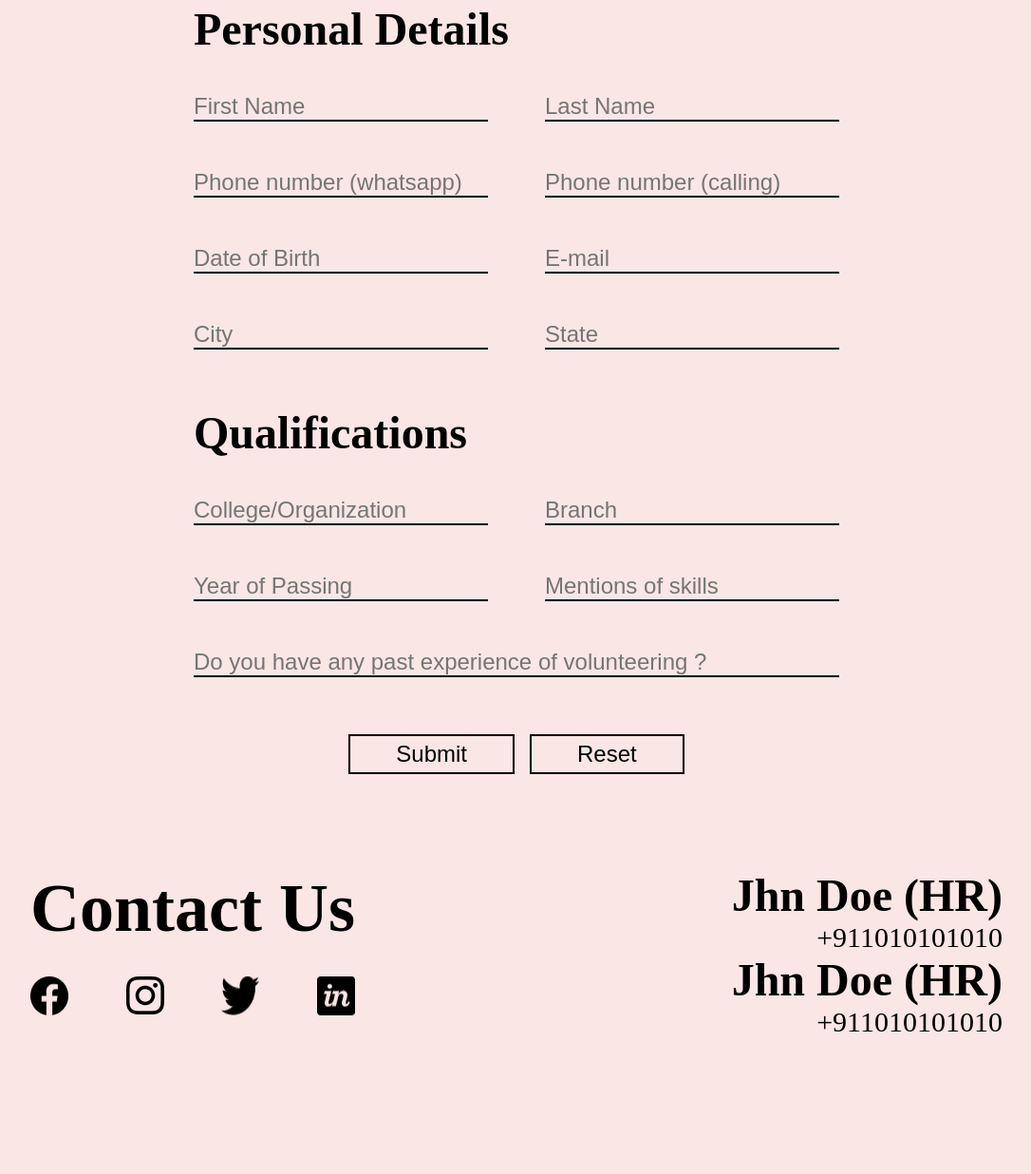
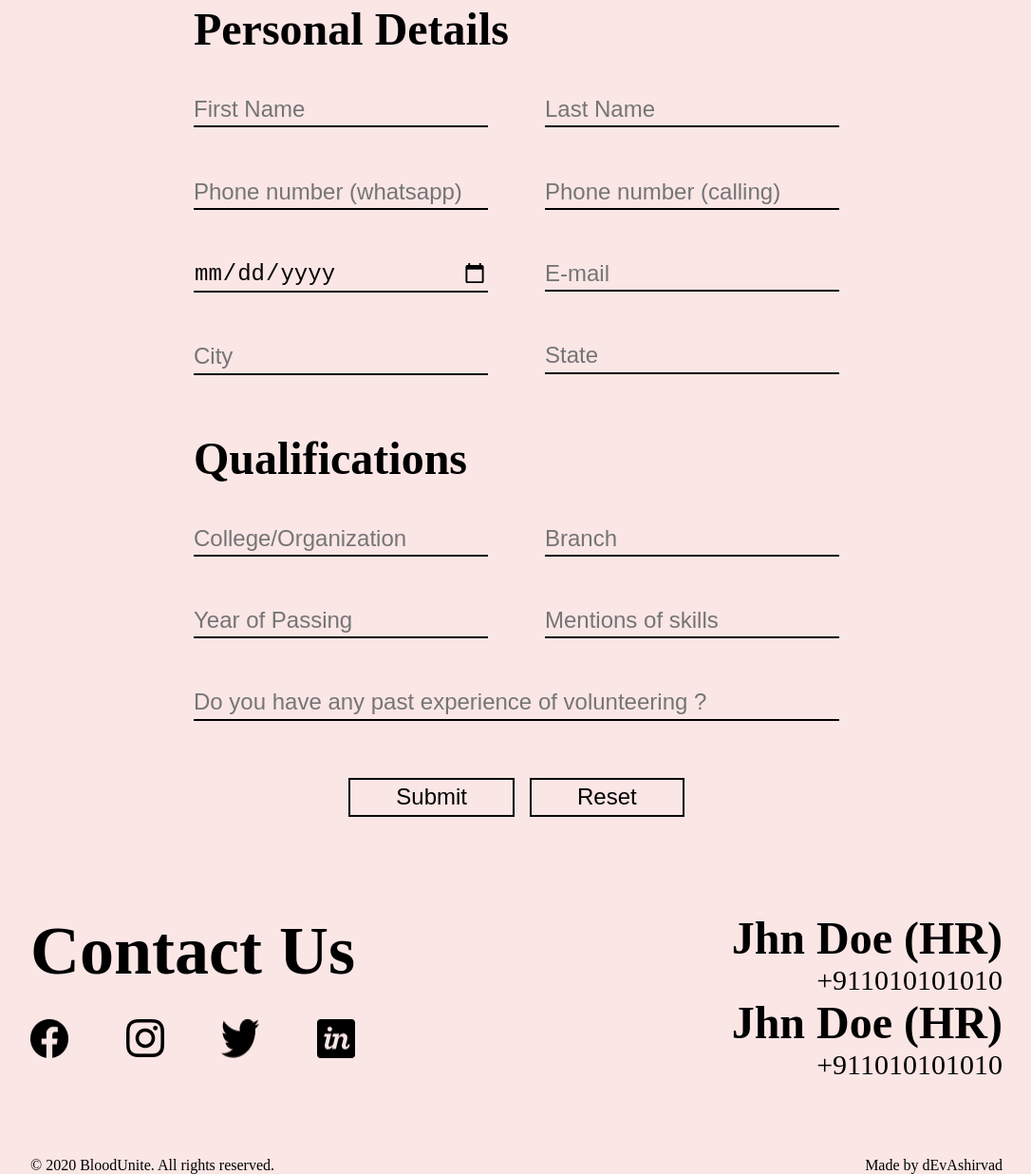
Before and after one commit to dEvAshirvad/rec_draft, an Eleventy site: page src/index.html in a window 1280 px wide. Shown: the part 250-1486 px from the top of the page at 95% size, without its empty margins (96-1182 px from the left). Before the commit the page ends 1343 px from the top, so only its background shows below. Built offline with nearby package versions, Linux system fonts and the light colour scheme; Eleventy itself is replaced by a stand-in of ours; files that its build step writes are made by us from their sources.

Commit message:
change-3

```diff
--- a/src/index.html
+++ b/src/index.html
@@ -25,14 +25,14 @@
           <div class="inputs flexy">
             <span class="datas">
               <input type="text" placeholder="First Name">
-              <input type="text" placeholder="Phone number (whatsapp)">
-              <input type="text" placeholder="Date of Birth">
+              <input type="tel" placeholder="Phone number (whatsapp)">
+              <input type="date" placeholder="Date of Birth">
               <input type="text" placeholder="City">
             </span>
             <span class="datas">
               <input type="text" placeholder="Last Name">
-              <input type="text" placeholder="Phone number (calling)">
-              <input type="text" placeholder="E-mail">
+              <input type="tel" placeholder="Phone number (calling)">
+              <input type="email" placeholder="E-mail">
               <input type="text" placeholder="State">
             </span>
           </div>
@@ -50,7 +50,7 @@
             </span>
           </div>
           <input type="text" class="spl" placeholder="Do you have any past experience of volunteering ?">
-          <div class="submitt flexy"><input type="submit"><input type="reset"></div>
+          <div class="submitt flexy"><input type="submit" value="Submit"><input type="reset"></div>
         </div>
       </div>
     </form>
@@ -78,6 +78,10 @@
           </div>
         </div>
       </div>
+      <div class="lowerFooter flexy">
+        <p>&copy; 2020 BloodUnite. All rights reserved.</p>
+        <p>Made by dEvAshirvad</p>
+      </div>
     </div>
   </footer>
 </body>
--- a/src/sass/style.scss
+++ b/src/sass/style.scss
@@ -27,6 +27,11 @@ input {
     border: none;
     border-bottom: 2px solid black;
     font-size: 1.5rem;
+    padding: 0.2rem 0;
+}
+
+input:focus {
+    outline: none;
 }
 
 .container {
@@ -120,8 +125,18 @@ footer {
     justify-content: space-between;
 }
 
+.icons > img {
+    width: 40px;
+}
+.Contacts {
+    text-align: right;
+}
 .Contacts > p{
     font-size: 1.875rem;
     font-weight: 400;
-    text-align: right;
 }
+
+.lowerFooter {
+    margin-top: calc(80rem/16);
+    justify-content: space-between;
+}
```
Also changed, not shown: package.json (+5 -5 lines).
